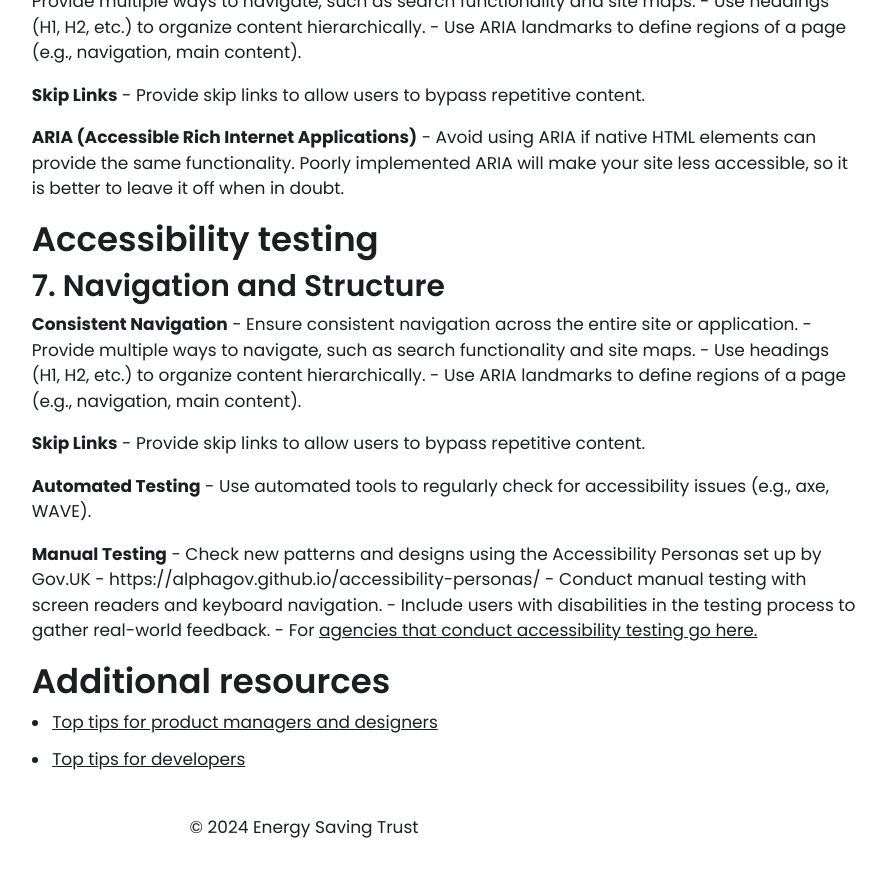
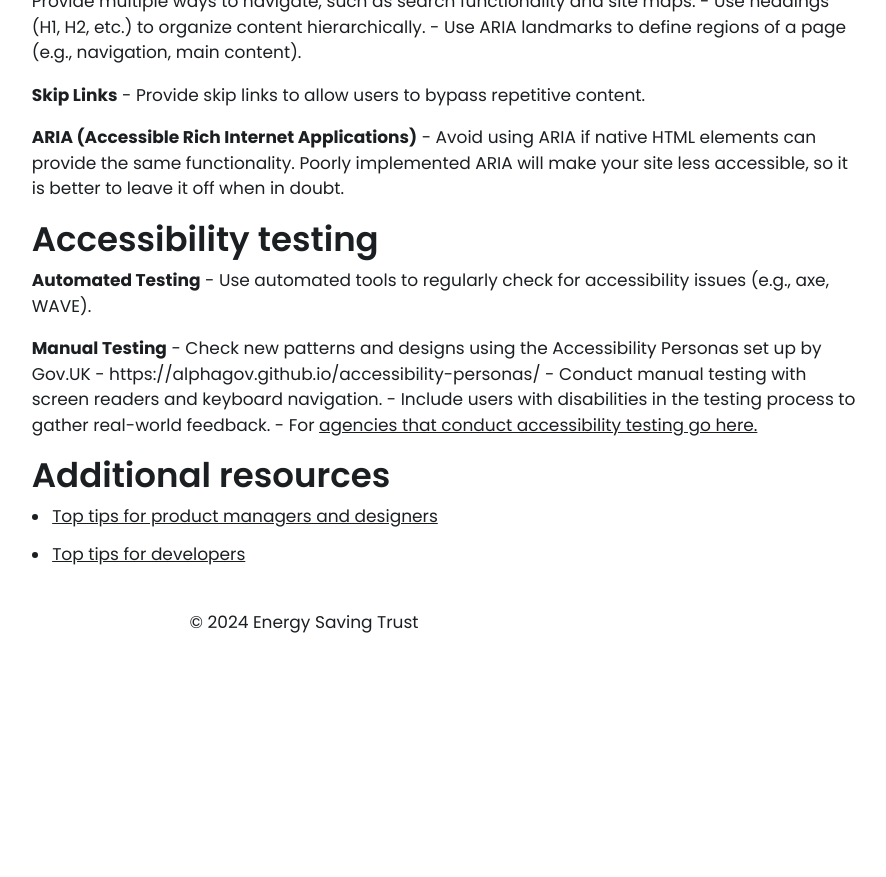
Before and after one commit to Energy-Saving-Trust/Design-System, a Jekyll site: the page built from guidelines/accessibility.md, in a window 1280 px wide and 900 px high, scrolled down 1771 px. Shown: the top 877 px of the window, without its empty margins (336-1222 px from the left). Built offline with Jekyll 4.4.1, drawn with Linux system fonts in a browser that asks for light colours; nearby versions of some CDN libraries; after the commit the page ends 2466 px from its top, so only the background shows below that.

Commit message:
Update accessibility.md

```diff
--- a/guidelines/accessibility.md
+++ b/guidelines/accessibility.md
@@ -73,16 +73,6 @@ While accessibility has been considered and ‘baked in’ to the Design System
 
 ## Accessibility testing
 
-### 7. Navigation and Structure
-**Consistent Navigation**
-- Ensure consistent navigation across the entire site or application.
-- Provide multiple ways to navigate, such as search functionality and site maps.
-- Use headings (H1, H2, etc.) to organize content hierarchically.
-- Use ARIA landmarks to define regions of a page (e.g., navigation, main content).
-
-**Skip Links**
-- Provide skip links to allow users to bypass repetitive content.
-
 **Automated Testing**
 - Use automated tools to regularly check for accessibility issues (e.g., axe, WAVE).
 
```
